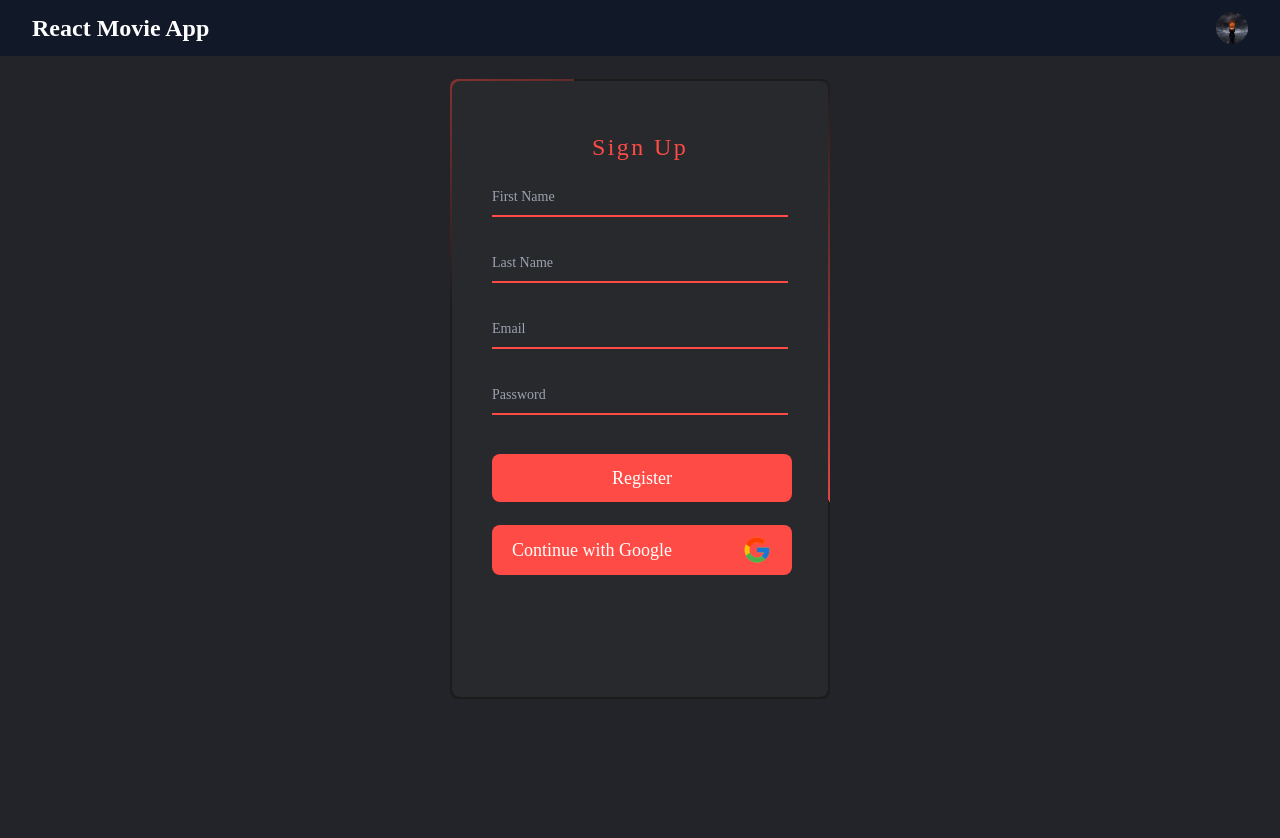
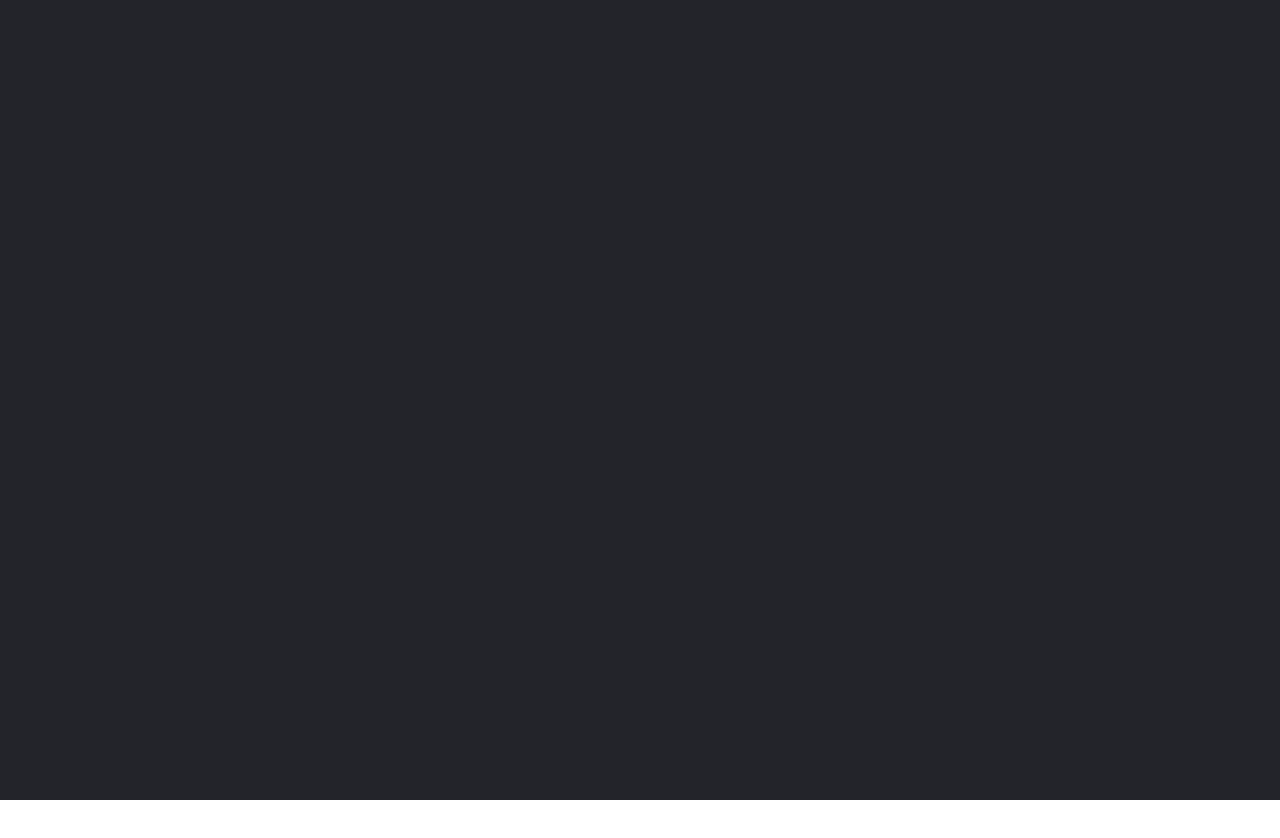
Before and after one commit to BrhnAlc/react-movie-app, a React (Create React App) app: page /details/1 in a window 1280 px wide. Shown: the top 838 px of the page. After the commit the page ends 800 px from the top, so only its background shows below. Built offline with nearby package versions, Linux system fonts and the light colour scheme.

Commit message:
BrowserRouter

```diff
--- a/package.json
+++ b/package.json
@@ -11,6 +11,7 @@
     "firebase": "^10.4.0",
     "react": "^18.2.0",
     "react-dom": "^18.2.0",
+    "react-router-dom": "^6.16.0",
     "react-scripts": "5.0.1",
     "web-vitals": "^2.1.4"
   },
--- a/src/App.js
+++ b/src/App.js
@@ -1,12 +1,10 @@
 import React from "react";
-import Register from "./pages/Register";
-import Navbar from "./components/Navbar";
+import AppRouter from "./router/AppRouter";
 
 const App = () => {
   return (
-    <div>
-      <Navbar/>
-      <Register />
+    <div className="dark:bg-gray-dark-main min-h-screen">
+      <AppRouter/>
     </div>
   );
 };
--- a/src/router/AppRouter.jsx
+++ b/src/router/AppRouter.jsx
@@ -1,7 +1,26 @@
 import React from "react";
+import Navbar from "../components/Navbar";
+import Main from './../pages/Main';
+import Login from './../pages/Login';
+import MovieDetail from './../pages/MovieDetail';
+import Register from './../pages/Register';
+import {BrowserRouter,Routes,Route} from "react-router-dom"
+
+
 
 const AppRouter = () => {
-  return <div>AppRouter</div>;
+  return
+    <BrowserRouter>
+    <Navbar/>
+    <Routes>
+    <Route path="/" element={<Main/>}/>
+    <Route path="/login" element={<Login/>}/>
+    <Route path="/register" element={<Register/>}/>
+    <Route path="/details/:id" element={<MovieDetail/>}/>
+    </Routes>
+
+    </BrowserRouter>;
+
 };
 
 export default AppRouter;
```
Also changed, not shown: 1 other file (tests, documents, lock files or other folders).
